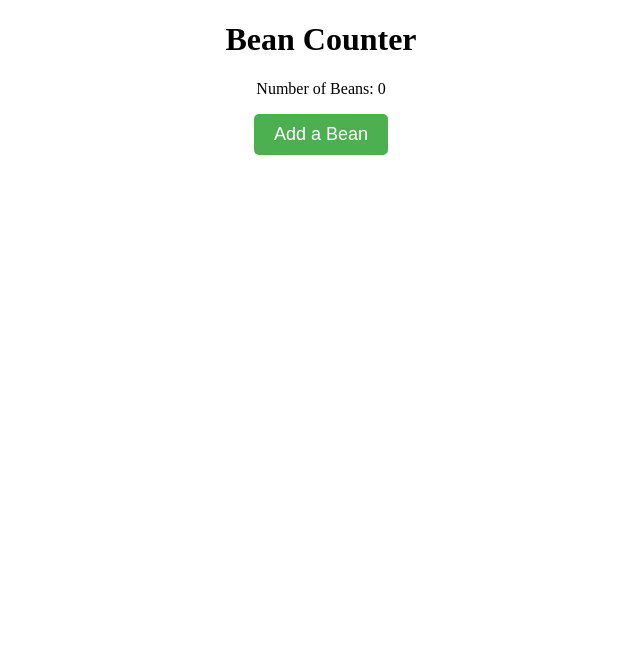
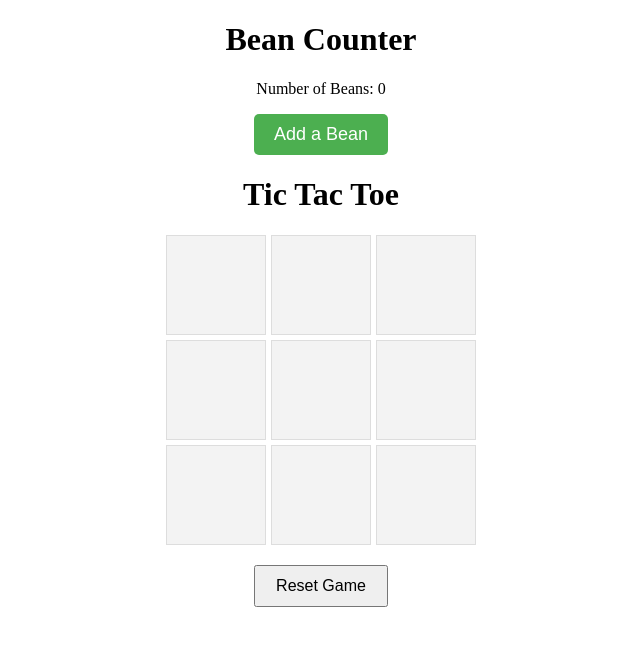
Before and after one commit to connorhumbert/bean-land, an Angular app: page / in a window 1280 px wide. Shown: the top 646 px of the page, without its empty margins (319-959 px from the left). Built offline with nearby package versions, Linux system fonts and the light colour scheme.

Commit message:
tic tac toe

```diff
--- a/src/app/app.component.html
+++ b/src/app/app.component.html
@@ -1,4 +1,3 @@
-
-
 <router-outlet />
 <app-bean-counter></app-bean-counter>
+<app-tic-tac-toe></app-tic-tac-toe>
--- a/src/app/app.component.ts
+++ b/src/app/app.component.ts
@@ -1,11 +1,12 @@
 import { Component } from '@angular/core';
 import { RouterOutlet } from '@angular/router';
 import { BeanCounterComponent } from './bean-counter/bean-counter.component';
+import { TicTacToeComponent } from './tic-tac-toe/tic-tac-toe.component';
 
 @Component({
   selector: 'app-root',
   standalone: true,
-  imports: [RouterOutlet, BeanCounterComponent],
+  imports: [RouterOutlet, BeanCounterComponent, TicTacToeComponent],
   templateUrl: './app.component.html',
   styleUrl: './app.component.scss'
 })
--- /dev/null
+++ b/src/app/tic-tac-toe/tic-tac-toe.component.html
@@ -0,0 +1,18 @@
+<div class="container">
+  <h1>Tic Tac Toe</h1>
+  <div class="board">
+    <div
+      class="cell"
+      *ngFor="let cell of board; let i = index"
+      (click)="playerMove(i)"
+      [ngClass]="{'player': cell === 'X', 'program': cell === 'O'}"
+    >
+      <img *ngIf="cell === 'X'" [src]="playerIcon" alt="Player Icon" />
+      <span *ngIf="cell === 'O'">O</span>
+    </div>
+  </div>
+  <p *ngIf="winner" class="result">
+    {{ winner === 'Draw' ? 'It\'s a Draw!' : (winner + ' Wins!') }}
+  </p>
+  <button (click)="resetGame()">Reset Game</button>
+</div>
--- /dev/null
+++ b/src/app/tic-tac-toe/tic-tac-toe.component.scss
@@ -0,0 +1,46 @@
+.container {
+    text-align: center;
+  }
+
+  .board {
+    display: grid;
+    grid-template-columns: repeat(3, 100px);
+    grid-template-rows: repeat(3, 100px);
+    gap: 5px;
+    margin: 20px auto;
+    width: max-content;
+  }
+
+  .cell {
+    display: flex;
+    align-items: center;
+    justify-content: center;
+    background-color: #f3f3f3;
+    border: 1px solid #ddd;
+    font-size: 2em;
+    cursor: pointer;
+    position: relative;
+  }
+
+  .cell img {
+    width: 80%;
+    height: 80%;
+  }
+
+  .player {
+    background-color: #d9f7be;
+  }
+
+  .program {
+    background-color: #ffd3d3;
+  }
+
+  .result {
+    font-size: 1.5em;
+    margin-top: 20px;
+  }
+
+  button {
+    padding: 10px 20px;
+    font-size: 1em;
+  }
--- /dev/null
+++ b/src/app/tic-tac-toe/tic-tac-toe.component.ts
@@ -0,0 +1,76 @@
+import { CommonModule } from '@angular/common';
+import { Component } from '@angular/core';
+
+@Component({
+  selector: 'app-tic-tac-toe',
+  standalone: true,
+  imports: [CommonModule],
+  templateUrl: './tic-tac-toe.component.html',
+  styleUrl: './tic-tac-toe.component.scss'
+})
+export class TicTacToeComponent {
+  board: (string | null)[] = Array(9).fill(null);
+  playerIcon = '/beans1.jpg';
+  opponentIcon = 'beans2.jpg'
+  isPlayerTurn = true;
+  winner: string | null = null;
+  isGameOver = false;
+
+  // Method to handle player move
+  playerMove(index: number): void {
+    if (this.board[index] || this.isGameOver) return;
+
+    this.board[index] = 'X';  // Player's move
+    this.isPlayerTurn = false;
+    this.checkWinner();
+
+    if (!this.isGameOver) {
+      setTimeout(() => this.programMove(), 300);  // Delay to simulate the program's turn
+    }
+  }
+
+  // Method for the program's random move
+  programMove(): void {
+    const availableSpots = this.board
+      .map((cell, idx) => (cell === null ? idx : null))
+      .filter((idx) => idx !== null) as number[];
+
+    if (availableSpots.length > 0) {
+      const randomIndex = Math.floor(Math.random() * availableSpots.length);
+      const moveIndex = availableSpots[randomIndex];
+      this.board[moveIndex] = 'O';
+      this.checkWinner();
+      this.isPlayerTurn = true;
+    }
+  }
+
+  // Check for winner or draw
+  checkWinner(): void {
+    const winningCombinations = [
+      [0, 1, 2], [3, 4, 5], [6, 7, 8],  // Rows
+      [0, 3, 6], [1, 4, 7], [2, 5, 8],  // Columns
+      [0, 4, 8], [2, 4, 6]              // Diagonals
+    ];
+
+    for (const [a, b, c] of winningCombinations) {
+      if (this.board[a] && this.board[a] === this.board[b] && this.board[a] === this.board[c]) {
+        this.winner = this.board[a];
+        this.isGameOver = true;
+        return;
+      }
+    }
+
+    if (this.board.every(cell => cell)) {
+      this.winner = 'Draw';
+      this.isGameOver = true;
+    }
+  }
+
+  // Reset the game
+  resetGame(): void {
+    this.board = Array(9).fill(null);
+    this.isPlayerTurn = true;
+    this.winner = null;
+    this.isGameOver = false;
+  }
+}
```
Also changed, not shown: 1 other file (tests, documents, lock files or other folders).
